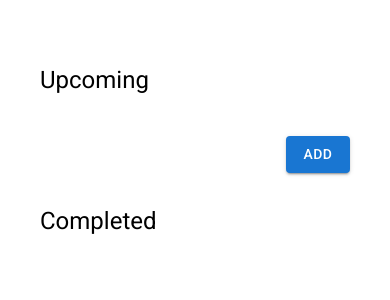
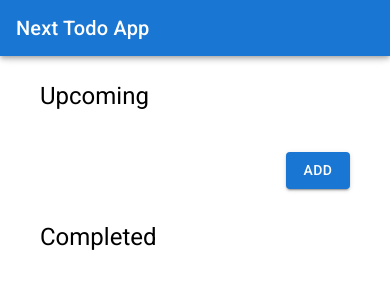
Before and after one commit to tino-junge/next-todo-app, a Next.js app: page / in a window 390 px wide. Shown: the top 300 px of the page. Built offline with nearby package versions, Linux system fonts and the light colour scheme.

Commit message:
Nav and mobile styling

```diff
--- a/components/pageLayout.tsx
+++ b/components/pageLayout.tsx
@@ -1,4 +1,4 @@
-import { Container } from '@mui/material';
+import { AppBar, Container, Toolbar, Typography } from '@mui/material';
 import { Box } from '@mui/system';
 
 interface PageLayoutProps {
@@ -7,9 +7,16 @@ interface PageLayoutProps {
 export const PageLayout = (props: PageLayoutProps) => {
   return (
     <Container maxWidth="lg">
+      <AppBar position="fixed">
+        <Toolbar>
+          <Typography variant="h6" noWrap component="div">
+            Next Todo App
+          </Typography>
+        </Toolbar>
+      </AppBar>
       <Box
         sx={{
-          my: 4,
+          my: 6,
           display: 'flex',
           flexDirection: 'column',
           justifyContent: 'center',
--- a/components/todoItem.tsx
+++ b/components/todoItem.tsx
@@ -62,9 +62,14 @@ export function TodoItem(props: TodoItemProps) {
         <Typography
           mr={5}
           textOverflow="ellipsis"
-          width={250}
           overflow="hidden"
           whiteSpace="nowrap"
+          sx={(theme) => ({
+            width: 50,
+            [theme.breakpoints.up('sm')]: {
+              width: 250,
+            },
+          })}
         >
           {getTodoSummary(todo)}
         </Typography>
```
